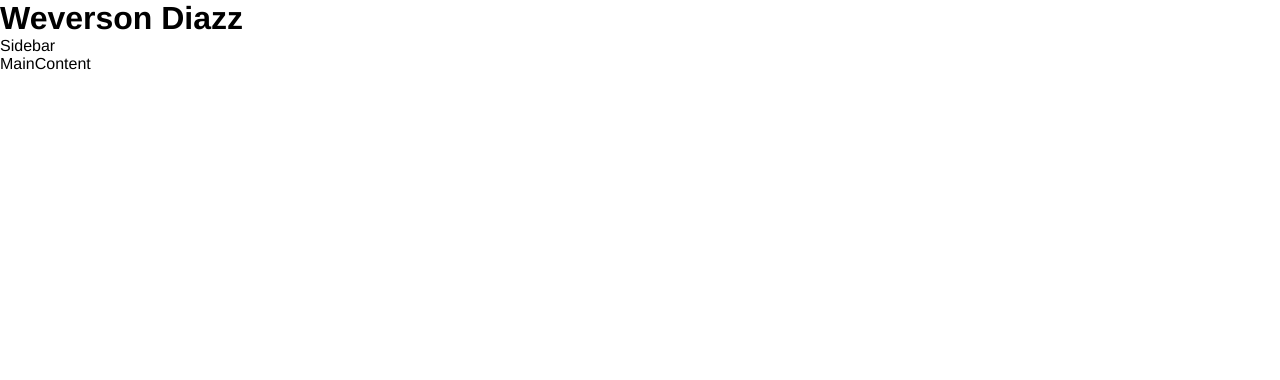
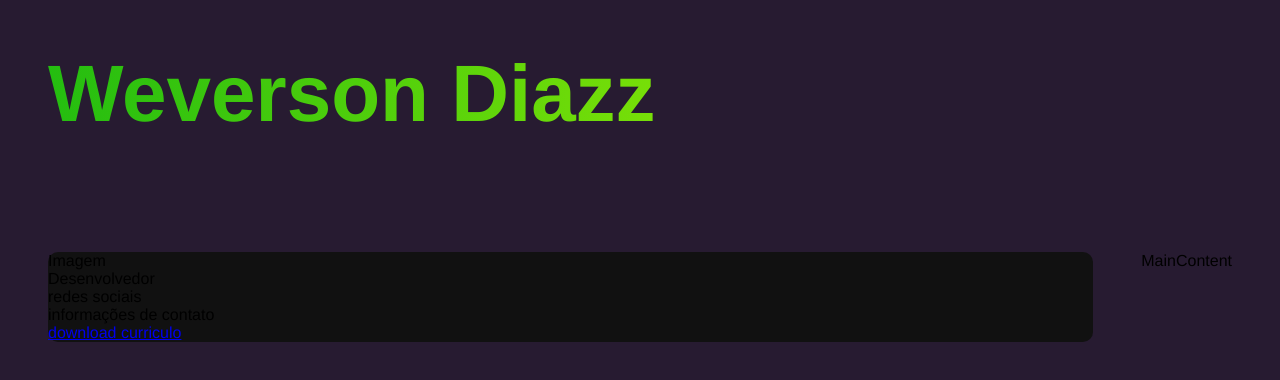
Before and after one commit to wevdiaz/CV_Web, a React (Vite) app: page / in a window 1280 px wide. Shown: the top 380 px of the page. Built offline with nearby package versions, Linux system fonts and the light colour scheme.

Commit message:
crando o sidebar

```diff
--- a/src/components/Sidebar.jsx
+++ b/src/components/Sidebar.jsx
@@ -1,7 +1,17 @@
+import Avatar from "../images/photo.jpeg";
 
+import "../styles/components/sidebar.sass";
 
 export function Sidebar() {
   return (
-    <div>Sidebar</div>
+    <aside id="sidebar">
+      <p>Imagem</p>
+      <p className="title">Desenvolvedor</p>
+      <p>redes sociais</p>
+      <p>informações de contato</p>
+      <a href="#" className="btn">
+        download curriculo
+      </a>
+    </aside>
   );
 }
--- a/src/styles/components/app.sass
+++ b/src/styles/components/app.sass
@@ -0,0 +1,15 @@
+@use '../variables'
+
+#curriculum
+  display: flex
+  flex-wrap: wrap
+  padding: 3rem
+  gap: 3rem
+
+  h1
+    width: 100%
+    font-size: 5rem
+    margin-bottom: 4rem
+    background: variables.$gradient-secondary
+    -webkit-background-clip: text
+    -webkit-text-fill-color: transparent
--- /dev/null
+++ b/src/styles/components/sidebar.sass
@@ -0,0 +1,6 @@
+@use '../variables'
+
+#sidebar
+  background-color: variables.$bg-color
+  flex: 1 1 0
+  border-radius: variables.$container-border-radius
--- a/src/styles/main.sass
+++ b/src/styles/main.sass
@@ -5,3 +5,9 @@
   margin: 0
   font-family: variables.$font-stack
   box-sizing: border-box
+
+body
+  background: variables.$body-bg-color
+
+a, svg
+  transition: .4s
--- a/src/styles/variables.sass
+++ b/src/styles/variables.sass
@@ -1 +1,10 @@
 $font-stack: "Helvetica"
+$text-color: #fff
+$text-color-secondary: #a6a6a6
+$body-bg-color: #271b31
+$bg-color: #111
+$bg-color-secondary: #1d1d1d
+$container-border-radius: 10px
+$card-border-radius: 5px
+$gradient: linear-gradient(90deg, rgba(250, 82, 82, 1) 0%, rgba(221, 36, 118, 1) 100%)
+$gradient-secondary: linear-gradient(90deg, rgba(36,189,16,1) 0%, rgba(198,255,0,1) 100%)
```
